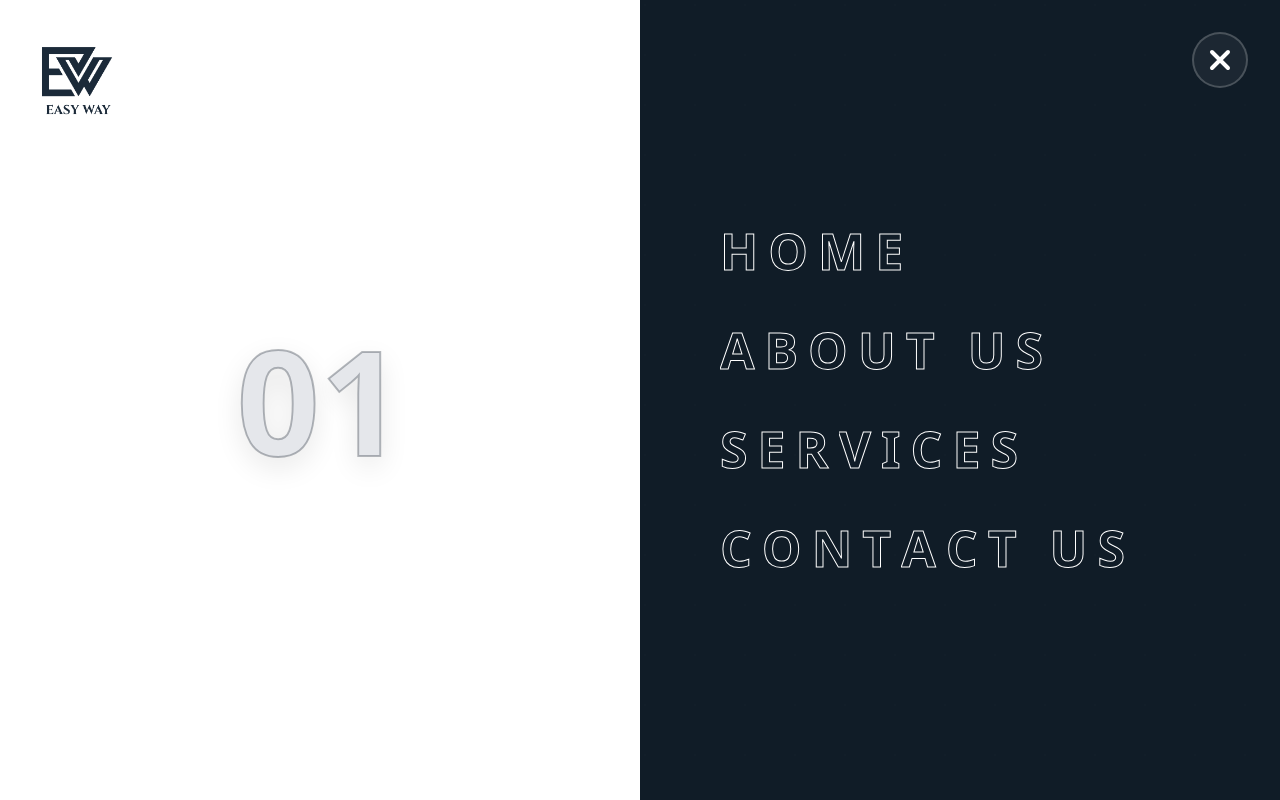
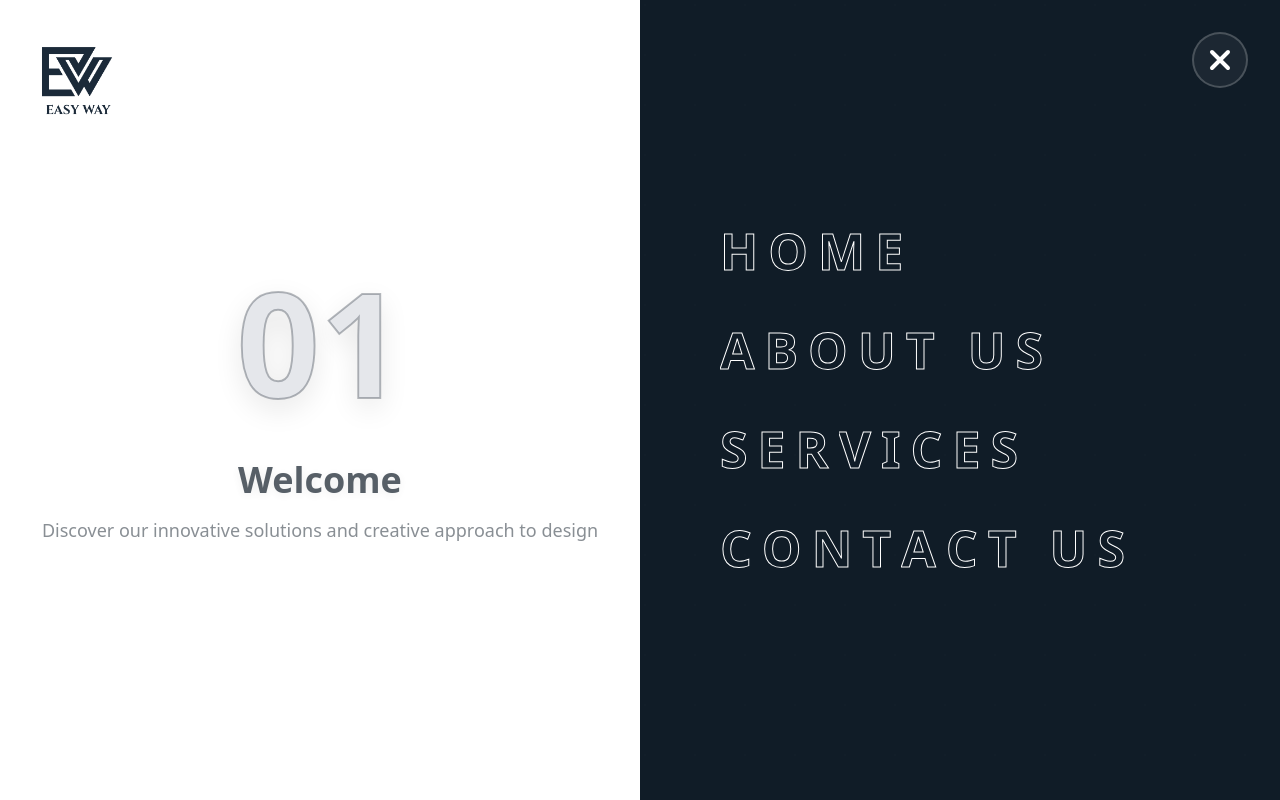
Before and after one commit to Easywayitsolutions1/easyway_website, a React (Vite) app: page / in a window 1280 px wide. Both pictures are taken after a click on the button "Toggle menu". Built offline with nearby package versions, Linux system fonts and the light colour scheme.

Commit message:
Frontend

```diff
--- a/src/Components/Home/Header.jsx
+++ b/src/Components/Home/Header.jsx
@@ -7,6 +7,7 @@ export default function Header() {
   const [mousePosition, setMousePosition] = useState({ x: 0, y: 0 });
   const [scrollY, setScrollY] = useState(0);
   const [hoveredIndex, setHoveredIndex] = useState(null);
+  const [hoveredSection, setHoveredSection] = useState(null);
   const leftContentRef = useRef(null);
 
   // Mouse move parallax when menu is open
@@ -58,7 +59,29 @@ export default function Header() {
       'Services': '03',
       'Contact Us': '04',
     };
-    return map[activeSection] || '01';
+    return map[hoveredSection || activeSection] || '01';
+  };
+
+  const getSectionContent = () => {
+    const content = {
+      'Home': {
+        title: 'Welcome',
+        description: 'Discover our innovative solutions and creative approach to design'
+      },
+      'About Us': {
+        title: 'Our Story',
+        description: 'Learn about our journey, values, and the team behind our success'
+      },
+      'Services': {
+        title: 'What We Do',
+        description: 'Explore our comprehensive range of professional services and solutions'
+      },
+      'Contact Us': {
+        title: 'Get In Touch',
+        description: 'Connect with us to start your next project or ask any questions'
+      },
+    };
+    return content[hoveredSection || activeSection] || content['Home'];
   };
 
   const menuItems = [
@@ -175,9 +198,9 @@ export default function Header() {
 
       {/* Fixed Header */}
       <header className="fixed top-0 w-full z-30 flex justify-center">
-        <nav className="flex w-full max-w-7xl justify-between items-center p-4">
+        <nav className="flex w-full max-w-[95%] justify-between items-center p-4">
           <a href="/">
-            <img src="/Images/blue_logo.png" alt="Logo" className="h-20 transition-opacity duration-300" />
+            <img src="/Images/logo.png" alt="Logo" className="h-20 transition-opacity duration-300" />
           </a>
 
           <button
@@ -186,17 +209,17 @@ export default function Header() {
             aria-label="Toggle menu"
           >
             <span
-              className="hamburger-line block w-6 h-0.5 my-1 bg-black"
+              className="hamburger-line block w-6 h-0.5 my-1 bg-white"
               style={{
                 transform: (isMenuOpen || isClosing) ? 'rotate(45deg) translateY(10px)' : 'none',
               }}
             />
             <span
-              className="hamburger-line block w-6 h-0.5 my-1 bg-black"
+              className="hamburger-line block w-6 h-0.5 my-1 bg-white"
               style={{ opacity: (isMenuOpen || isClosing) ? 0 : 1 }}
             />
             <span
-              className="hamburger-line block w-6 h-0.5 my-1 bg-black"
+              className="hamburger-line block w-6 h-0.5 my-1 bg-white"
               style={{
                 transform: (isMenuOpen || isClosing) ? 'rotate(-45deg) translateY(-10px)' : 'none',
               }}
@@ -218,7 +241,7 @@ export default function Header() {
         >
           <div className="text-center w-full max-w-xl">
             <div
-              className="text-9xl font-black text-gray-200"
+              className="text-9xl font-black text-gray-200 mb-8"
               style={{
                 fontSize: 'clamp(6rem, 12vw, 10rem)',
                 textShadow: '0 10px 30px rgba(0,0,0,0.1)',
@@ -228,6 +251,34 @@ export default function Header() {
               }}
             >
               {getSectionNumber()}
+            </div>
+
+            {/* Section Content */}
+            <div
+              className="transition-all duration-500"
+              style={{
+                opacity: hoveredSection ? 1 : 0.7,
+                transform: hoveredSection ? 'translateY(0)' : 'translateY(10px)',
+              }}
+            >
+              <h3
+                className="text-4xl font-bold mb-4"
+                style={{
+                  color: '#101c27',
+                  textShadow: '0 2px 10px rgba(0,0,0,0.1)',
+                }}
+              >
+                {getSectionContent().title}
+              </h3>
+              <p
+                className="text-lg leading-relaxed"
+                style={{
+                  color: '#101c27',
+                  opacity: 0.7,
+                }}
+              >
+                {getSectionContent().description}
+              </p>
             </div>
           </div>
         </div>
@@ -294,8 +345,14 @@ export default function Header() {
                 <a
                   key={i}
                   href={item.path}
-                  onMouseEnter={() => setHoveredIndex(i)}
-                  onMouseLeave={() => setHoveredIndex(null)}
+                  onMouseEnter={() => {
+                    setHoveredIndex(i);
+                    setHoveredSection(item.name);
+                  }}
+                  onMouseLeave={() => {
+                    setHoveredIndex(null);
+                    setHoveredSection(null);
+                  }}
                   className="inline-flex overflow-hidden font-bold text-[50px] tracking-[10px] no-underline relative"
                   style={{
                     WebkitTextStroke: "1px white",
--- a/src/Components/Home/Home.jsx
+++ b/src/Components/Home/Home.jsx
@@ -6,7 +6,7 @@ export default function Home() {
     return (
         <div className='bg-[#101c27]'>
             <Header />
-            {/* <Slider /> */}
+            <Slider />
         </div>
     )
 }
--- a/src/Components/Home/Slider.jsx
+++ b/src/Components/Home/Slider.jsx
@@ -3,14 +3,7 @@ import { Code2, Palette, Smartphone, Eye, Zap, Layers, ArrowRight } from 'lucide
 
 export default function EasyWayHero() {
   return (
-    <div className="relative w-full h-screen bg-white overflow-hidden flex items-center justify-center">
-      {/* Animated background */}
-      <div
-        className="absolute inset-0"
-        style={{
-          background: 'linear-gradient(135deg, #ffffff 0%, #f9fafb 50%, #f0f4f8 100%)',
-        }}
-      />
+    <div className="relative w-full h-screen bg-[#101c27] overflow-hidden flex items-center justify-center">
 
       {/* Animated gradient blobs */}
       <div
@@ -33,18 +26,7 @@ export default function EasyWayHero() {
 
         {/* LEFT SIDE - TEXT CONTENT */}
         <div className="text-left">
-          {/* Badge with animation */}
-          <div
-            className="inline-flex items-center gap-2 mb-6 px-5 py-3 rounded-full backdrop-blur-sm"
-            style={{
-              background: 'rgba(29, 45, 57, 0.08)',
-              border: '1px solid rgba(29, 45, 57, 0.15)',
-              animation: 'slideInDown 0.8s ease-out'
-            }}
-          >
-            <Zap size={16} style={{ color: '#1d2d39' }} />
-            <span className="text-sm font-bold" style={{ color: '#1d2d39' }}>Innovative Solutions</span>
-          </div>
+
 
           {/* Main heading with highlights */}
           <h1
@@ -53,29 +35,13 @@ export default function EasyWayHero() {
               animation: 'slideInDown 0.8s ease-out 0.15s both'
             }}
           >
-            <span
-              style={{
-                background: 'linear-gradient(135deg, #1d2d39 0%, #1d2d39 40%, #0066ff 100%)',
-                backgroundClip: 'text',
-                WebkitBackgroundClip: 'text',
-                WebkitTextFillColor: 'transparent',
-                fontSize: 'inherit',
-                fontWeight: 'inherit'
-              }}
+            <span className='text-white'
             >
               Web Design
             </span>
             <br />
-            <span style={{ color: '#1d2d39' }}>& </span>
-            <span
-              style={{
-                background: 'linear-gradient(135deg, #0066ff 0%, #1d2d39 60%, #1d2d39 100%)',
-                backgroundClip: 'text',
-                WebkitBackgroundClip: 'text',
-                WebkitTextFillColor: 'transparent',
-                fontSize: 'inherit',
-                fontWeight: 'inherit'
-              }}
+            <span style={{ color: 'white' }}>& </span>
+            <span className='text-white'
             >
               Development
             </span>
@@ -85,7 +51,7 @@ export default function EasyWayHero() {
           <p
             className="text-lg md:text-xl mb-10 leading-relaxed"
             style={{
-              color: '#555555',
+              color: 'white',
               animation: 'slideInUp 0.8s ease-out 0.3s both'
             }}
           >
```
